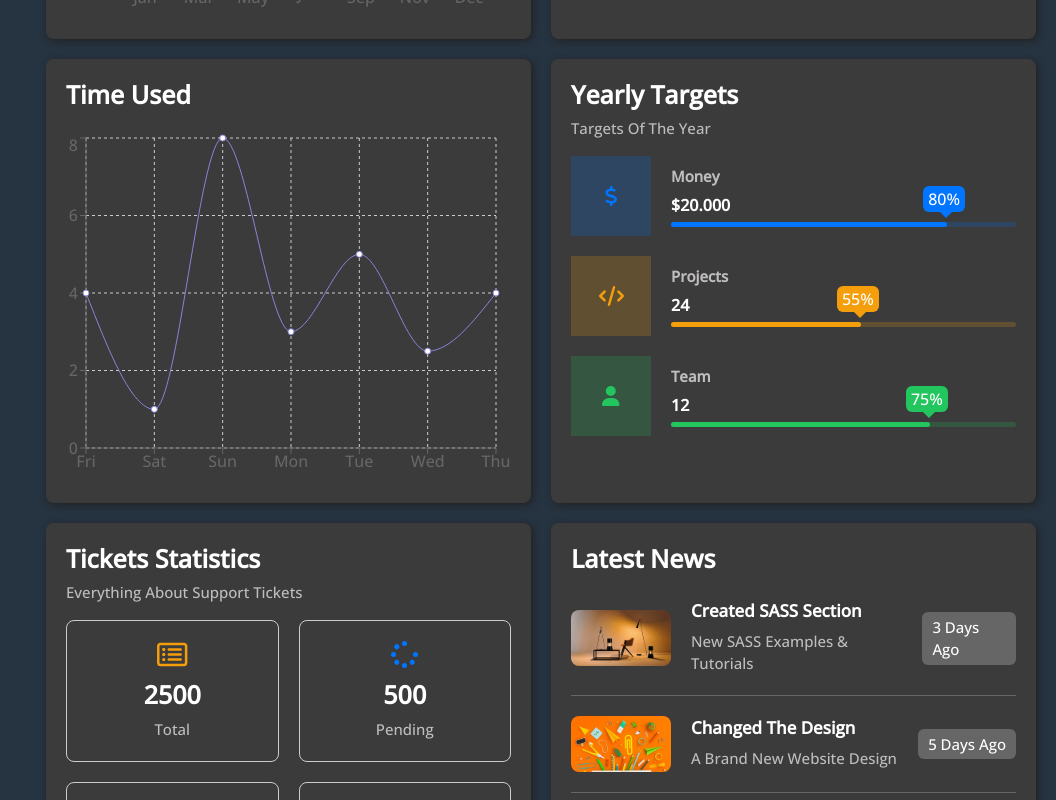
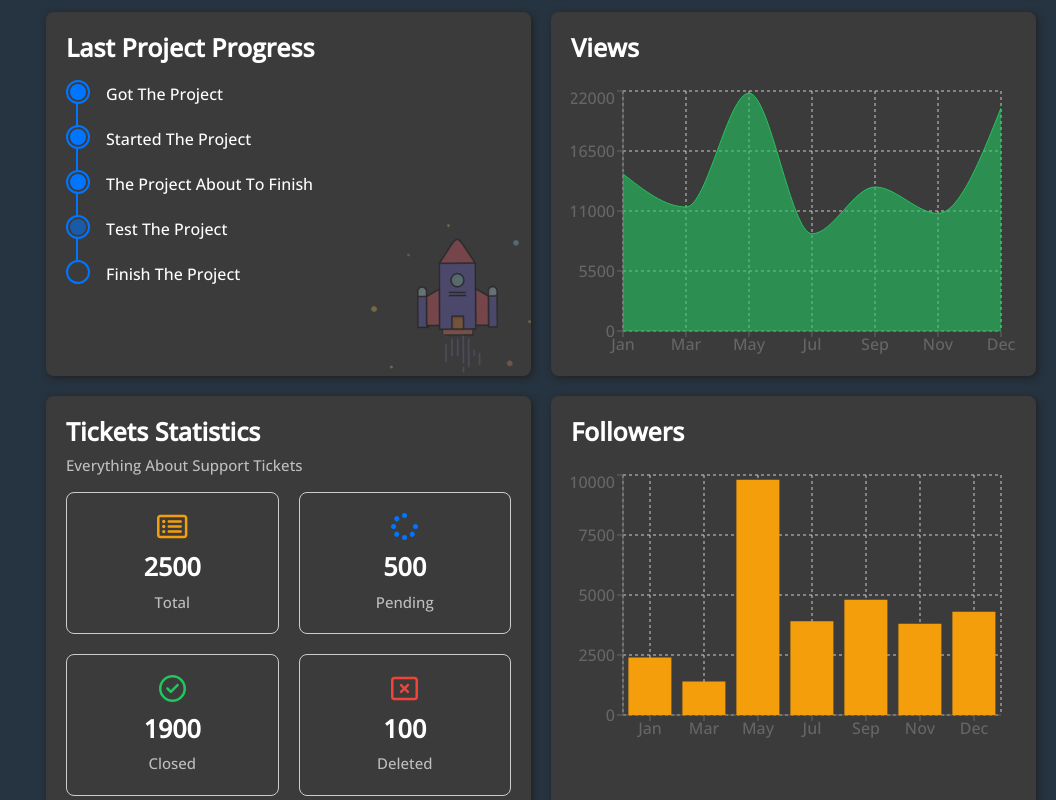
Before and after one commit to zaki164/Atsky, a React (Create React App) app: page /#/ in a window 1280 px wide. Shown: the part 1020-1820 px from the top of the page, without its empty margins (224-1280 px from the left). Built offline with nearby package versions, Linux system fonts and the light colour scheme.

Commit message:
finish all components

```diff
--- a/src/components/Followers/Followers.jsx
+++ b/src/components/Followers/Followers.jsx
@@ -3,7 +3,7 @@ import { BarChart, Bar, XAxis, YAxis, CartesianGrid, Tooltip, ResponsiveContaine
 
 const Followers = () => {
   return (
-    <section className='Followers'>
+    <section>
       <h2>Followers</h2>
       <div className='chartCont mt-4'>
       <ResponsiveContainer width="100%" height="100%">
@@ -15,14 +15,14 @@ const Followers = () => {
             top: 5,
             right: 15,
             left: -8,
-            bottom: 5,
+            bottom: -5,
           }}
         >
           <CartesianGrid strokeDasharray="3 3" />
           <XAxis dataKey="Month" />
           <YAxis />
           <Tooltip />
-          <Bar dataKey="Followers" fill="#8884d8" />
+          <Bar dataKey="Followers" fill="#f59e0b" />
         </BarChart>
       </ResponsiveContainer>
       </div>
--- a/src/components/Platforms/Platforms.jsx
+++ b/src/components/Platforms/Platforms.jsx
@@ -6,13 +6,13 @@ import { useEffect } from 'react';
 const Platforms = () => {
   const handlerad = () => {
     if (window.innerWidth < 768) {
-      [...document.getElementsByTagName("tspan")][5].setAttribute('dy', '-.5em');
-      [...document.getElementsByTagName("tspan")][5].setAttribute('x', '45');
+      [...document.querySelectorAll(".Platforms tspan")][5].setAttribute('dy', '-.5em');
+      [...document.querySelectorAll(".Platforms tspan")][5].setAttribute('x', '45');
     }
   }
   useEffect(() => {
     setTimeout(() => {
-      [...document.getElementsByTagName("tspan")][3].setAttribute('dy', '.5em');
+      [...document.querySelectorAll(".Platforms tspan")][3].setAttribute('dy', '.5em');
       handlerad();
     }, 10)
   }, [])
--- a/src/components/TimeUsed/TimeUsed.jsx
+++ b/src/components/TimeUsed/TimeUsed.jsx
@@ -1,9 +1,10 @@
 import { data } from '../../constants';
 import { ResponsiveContainer, LineChart, CartesianGrid, XAxis, YAxis, Tooltip, Line } from 'recharts';
+import './TimeUsed.scss';
 
 const TimeUsed = () => {
   return (
-    <section className='TimeUsed'>
+    <section>
       <h2>Time Used</h2>
       <div className='chartCont mt-4'>
         <ResponsiveContainer width="100%" height="100%">
@@ -22,7 +23,7 @@ const TimeUsed = () => {
             <XAxis dataKey="Day" />
             <YAxis />
             <Tooltip />
-            <Line type="monotone" dataKey="Hours" stroke="#8884d8" activeDot={{ r: 8 }} />
+            <Line type="monotone" dataKey="Hours" stroke="#f44336" activeDot={{ r: 8 }} />
           </LineChart>
         </ResponsiveContainer>
       </div>
--- /dev/null
+++ b/src/components/TimeUsed/TimeUsed.scss
@@ -0,0 +1,3 @@
+.chartCont {
+  height: 270px;
+}
--- /dev/null
+++ b/src/components/Views/Views.jsx
@@ -0,0 +1,31 @@
+import { data } from '../../constants';
+import { AreaChart, Area, XAxis, YAxis, CartesianGrid, Tooltip, ResponsiveContainer } from 'recharts';
+
+const Views = () => {
+  return (
+    <section>
+      <h2>Views</h2>
+      <div className='chartCont mt-4'>
+        <ResponsiveContainer>
+          <AreaChart
+            data={data.ViewsData}
+            margin={{
+              top: 5,
+              right: 15,
+              left: -8,
+              bottom: -5,
+            }}
+          >
+            <CartesianGrid strokeDasharray="3 3" />
+            <XAxis dataKey="Month" />
+            <YAxis />
+            <Tooltip />
+            <Area type="monotone" dataKey="Views" stroke="#22c55e" fill="#22c55e" />
+          </AreaChart>
+        </ResponsiveContainer>
+      </div>
+    </section>
+  )
+}
+
+export default Views
--- a/src/components/index.js
+++ b/src/components/index.js
@@ -30,6 +30,7 @@ import CompLoader from './CompLoader/CompLoader';
 import Platforms from './Platforms/Platforms';
 import TimeUsed from './TimeUsed/TimeUsed';
 import Followers from './Followers/Followers';
+import Views from './Views/Views';
 
 
 export {
@@ -65,4 +66,5 @@ export {
   Platforms,
   TimeUsed,
   Followers,
+  Views,
 };
--- a/src/constants/data.js
+++ b/src/constants/data.js
@@ -104,12 +104,12 @@ const LatestNewsData = [
     details: "New SASS Examples & Tutorials",
     date: "3 Days Ago"
   },
-  {
-    img: images.news2,
-    title: "Changed The Design",
-    details: "A Brand New Website Design",
-    date: "5 Days Ago"
-  },
+  // {
+  //   img: images.news2,
+  //   title: "Changed The Design",
+  //   details: "A Brand New Website Design",
+  //   date: "5 Days Ago"
+  // },
   {
     img: images.news3,
     title: "Team Increased",
@@ -983,6 +983,37 @@ const FollowersData = [
   },
 ];
 
+const ViewsData = [
+  {
+    Month: 'Jan',
+    Views: 14400,
+  },
+  {
+    Month: 'Mar',
+    Views: 11368,
+  },
+  {
+    Month: 'May',
+    Views: 21800,
+  },
+  {
+    Month: 'Jul',
+    Views: 8908,
+  },
+  {
+    Month: 'Sep',
+    Views: 13200,
+  },
+  {
+    Month: 'Nov',
+    Views: 10777,
+  },
+  {
+    Month: 'Dec',
+    Views: 20444,
+  },
+];
+
 const data = {
   nav,
   LatestUploadsData,
@@ -1007,6 +1038,7 @@ const data = {
   PlatformsData,
   TimeUsedData,
   FollowersData,
+  ViewsData,
 }
 
 export default data
--- a/src/pages/Dashboard/Dashboard.jsx
+++ b/src/pages/Dashboard/Dashboard.jsx
@@ -1,7 +1,7 @@
 import { useLayoutEffect } from "react";
 import { useRef } from "react";
 import { useSelector } from "react-redux";
-import { Platforms, LastProjectProgress, LatestNews, LatestPost, LatestUploads, Projects, QuickDraft, Reminders, SearchItems, SocialMedia, Tasks, Tickets, Welcome, YearlyTargets, TimeUsed, Followers } from "../../components";
+import { Platforms, LastProjectProgress, LatestNews, LatestPost, LatestUploads, Projects, QuickDraft, Reminders, SearchItems, SocialMedia, Tasks, Tickets, Welcome, YearlyTargets, TimeUsed, Followers, Views } from "../../components";
 import "./Dashboard.scss";
 
 const Dashboard = () => {
@@ -18,16 +18,17 @@ const Dashboard = () => {
       <div className="wrapper" ref={wrapperRef}>
         <Welcome />
         {widgetsDataReducer["Quick Draft"] && <QuickDraft />}
+        <Platforms />
+        {widgetsDataReducer["Yearly Targets"] && <YearlyTargets />}
+        <LastProjectProgress />
+        <Views />
+        {widgetsDataReducer["Tickets Statistics"] && <Tickets />}
         <Followers />
-        <Platforms />
-        <TimeUsed />
-        {widgetsDataReducer["Yearly Targets"] && <YearlyTargets />}
-        {widgetsDataReducer["Tickets Statistics"] && <Tickets />}
         {widgetsDataReducer["Latest News"] && <LatestNews />}
         {widgetsDataReducer["Latest Tasks"] && <Tasks />}
         {widgetsDataReducer["Top Search Items"] && <SearchItems />}
         <LatestUploads />
-        <LastProjectProgress />
+        <TimeUsed />
         <Reminders />
         <LatestPost />
         <SocialMedia />
```
Also changed, not shown: 2 other files (tests, documents, lock files or other folders).
